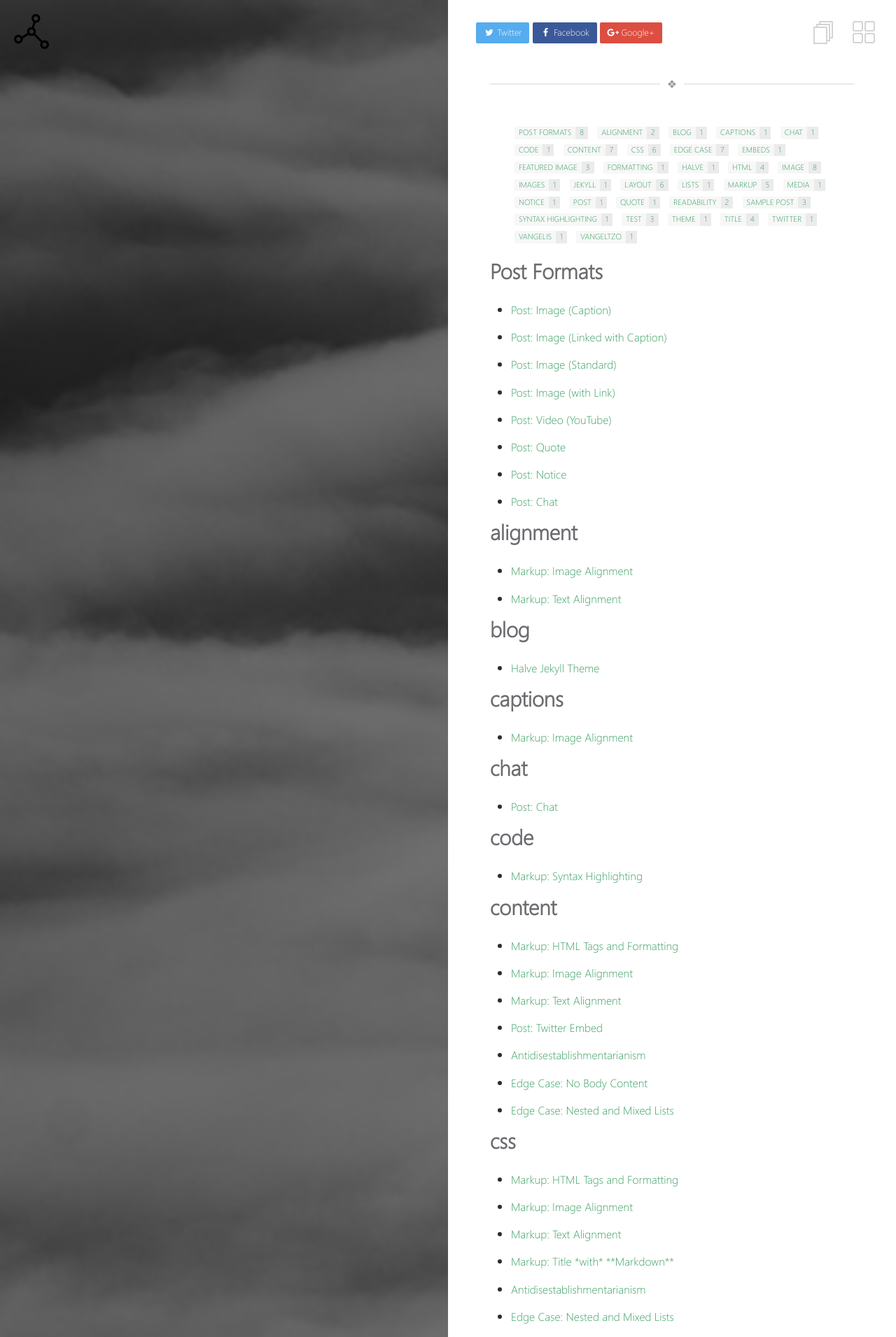
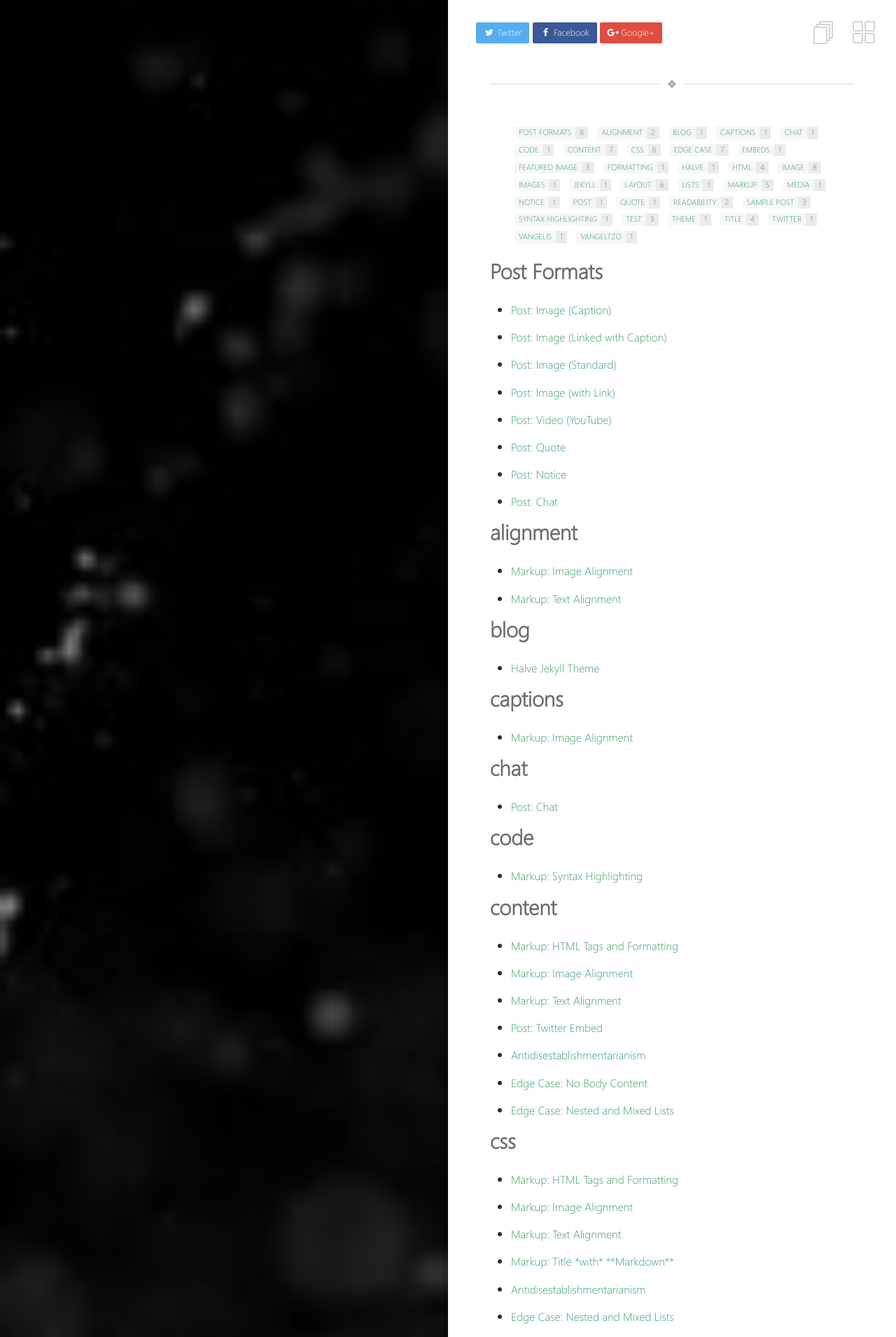
Before and after one commit to pbgrillo/FES, a Jekyll site: the page built from _pages/tags.md, in a window 1280 px wide. Shown: the top 1911 px of the page at 70% size. Built offline with Jekyll 4.4.1, drawn with Linux system fonts in a browser that asks for light colours.

Commit message:
Update _config.yml

```diff
--- a/_config.yml
+++ b/_config.yml
@@ -8,8 +8,8 @@
 # Left Block Images
 background:
   homepage: images/home.jpg                           # this image will be shown on homepage's left block
-  post-list: images/unsplash-image-10.jpg             # this image will be shown on post list page
-  default-post: images/unsplash-gallery-image-3.jpg   # this image will be shown when post's front matter doesn't specify any image
+  post-list: images/home.jpg             # this image will be shown on post list page
+  default-post: images/home.jpg   # this image will be shown when post's front matter doesn't specify any image
 
 # Jekyll
 permalink:          /:title/
```
